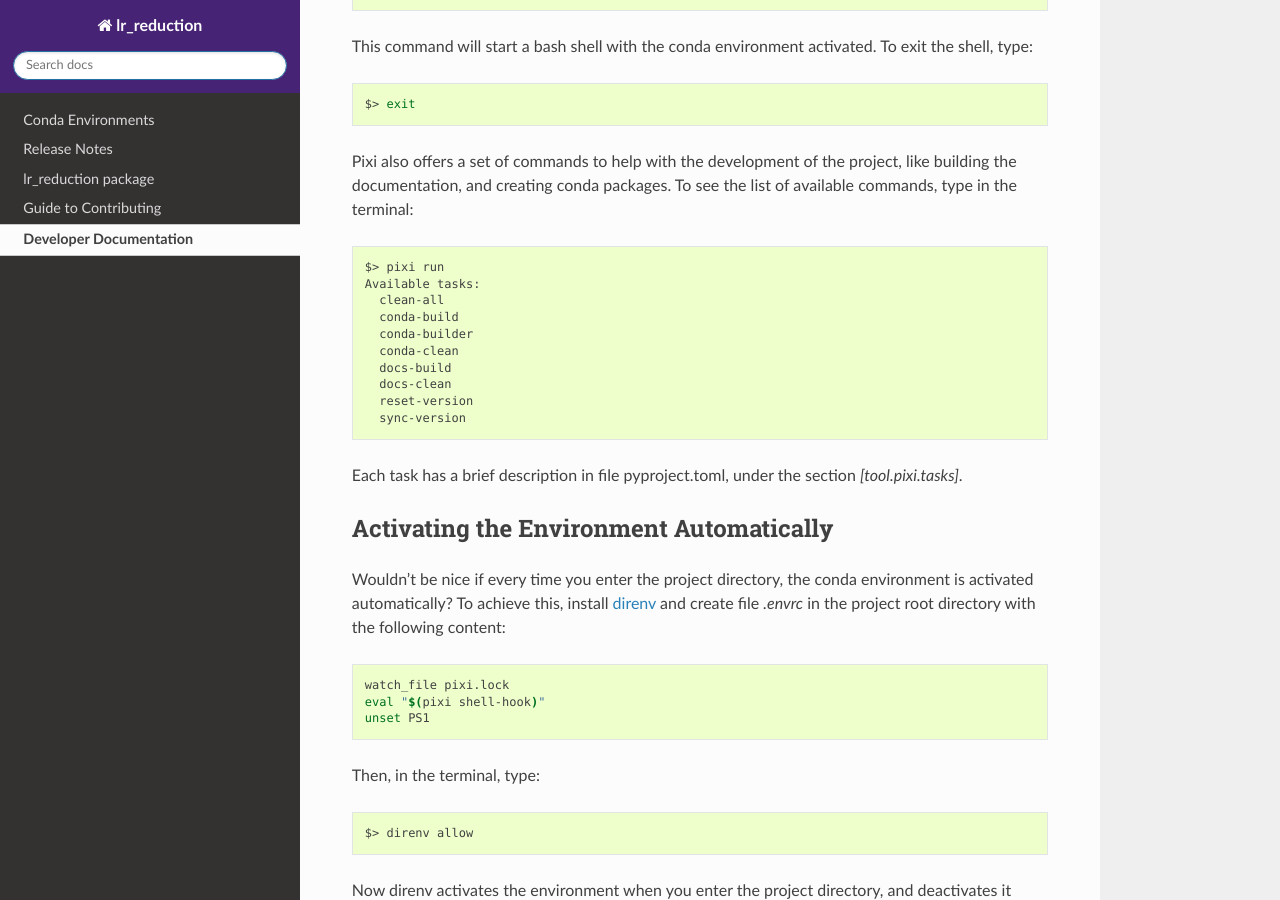
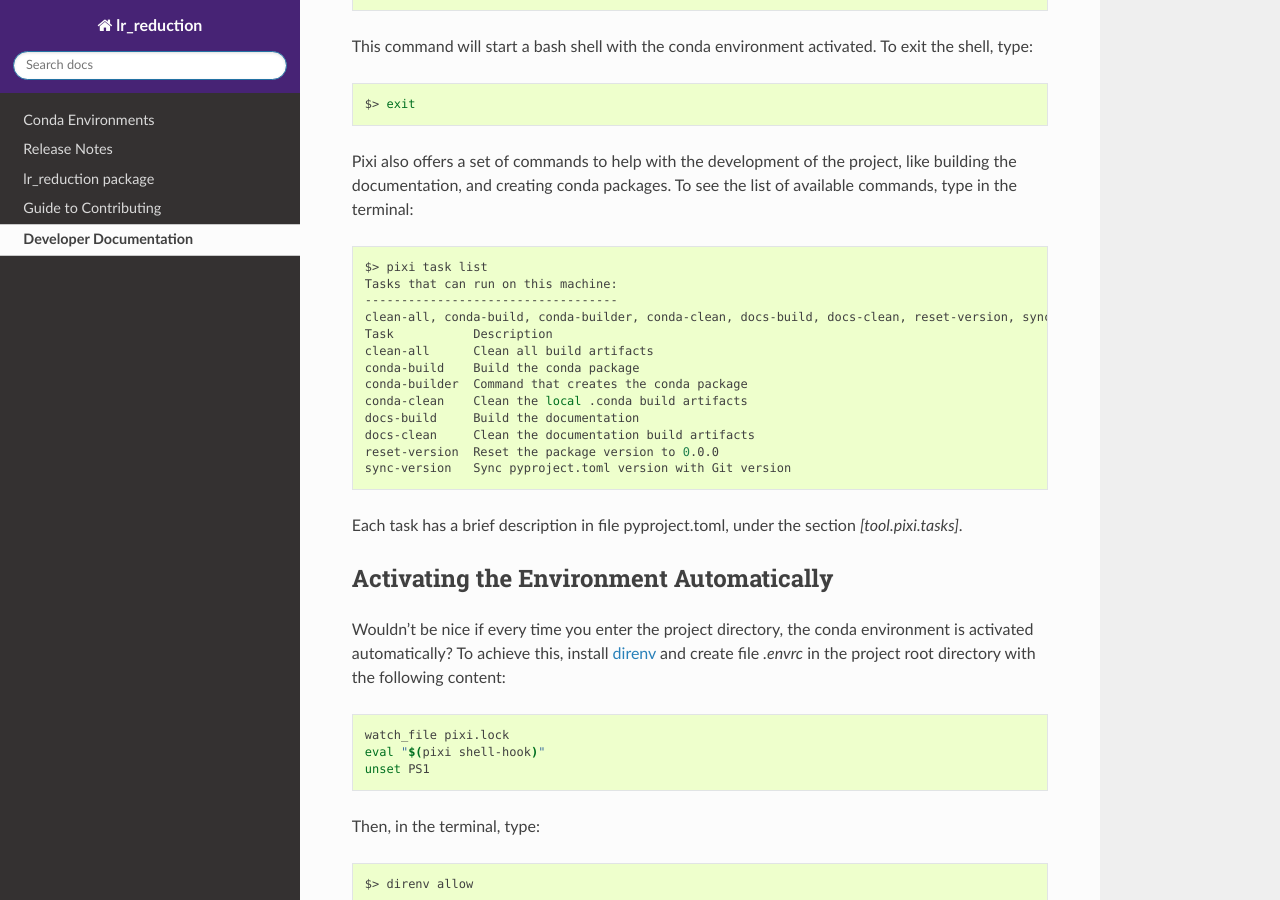
Before and after one commit to neutrons/LiquidsReflectometer, a Sphinx documentation site: the page built from docs/developer/developer.rst, in a window 1280 px wide and 900 px high, scrolled down 950 px. Built offline with Sphinx 7.4.7 and the Read the Docs theme 3.1.0, drawn with Linux system fonts in a browser that asks for light colours; the version number is read from the project's files by our own code.

Commit message:
update developer documentation and refine task descriptions in pyproject.toml
Signed-off-by: Jose Borreguero <borreguero@gmail.com>

```diff
--- a/docs/developer/developer.rst
+++ b/docs/developer/developer.rst
@@ -50,16 +50,19 @@ To see the list of available commands, type in the terminal:
 
 .. code-block:: bash
 
-   $> pixi run
-   Available tasks:
-     clean-all
-     conda-build
-     conda-builder
-     conda-clean
-     docs-build
-     docs-clean
-     reset-version
-     sync-version
+   $> pixi task list
+   Tasks that can run on this machine:
+   -----------------------------------
+   clean-all, conda-build, conda-builder, conda-clean, docs-build, docs-clean, reset-version, sync-version, test-all
+   Task           Description
+   clean-all      Clean all build artifacts
+   conda-build    Build the conda package
+   conda-builder  Command that creates the conda package
+   conda-clean    Clean the local .conda build artifacts
+   docs-build     Build the documentation
+   docs-clean     Clean the documentation build artifacts
+   reset-version  Reset the package version to 0.0.0
+   sync-version   Sync pyproject.toml version with Git version
 
 
 Each task has a brief description in file pyproject.toml, under the section `[tool.pixi.tasks]`.
@@ -68,7 +71,7 @@ Each task has a brief description in file pyproject.toml, under the section `[to
 Activating the Environment Automatically
 ----------------------------------------
 Wouldn't be nice if every time you enter the project directory, the conda environment is activated automatically?
-To achieve this, install `direnv <https://direnv.net/docs/installation.html>`_
+To achieve this, install `direnv <https://pixi.sh/latest/integration/third_party/direnv/>`_
 and create file `.envrc` in the project root directory with the following content:
 
 .. code-block:: bash
--- a/pyproject.toml
+++ b/pyproject.toml
@@ -78,7 +78,7 @@ platforms = ["linux-64"]  # add additional platforms as needed
 # Conda packages (no PyPi) to be enumerated within the conda package to be built.
 [tool.pixi.package.run-dependencies]
 python = ">=3.10"
-lmfit = "*"
+lmfit = ">=1.3.0,<1.4.0"
 mantid = ">=6.12.0.2"
 matplotlib = ">=3.9.4,<4"
 
@@ -91,7 +91,6 @@ python = ">=3.10"
 lmfit = "*"
 mantid = ">=6.12.0.2"
 matplotlib = ">=3.9.4,<4"
-conda-verify = ">=3.4.2,<4"
 conda-build = ">=24.5.1,<25"
 
 # Pypi packages to be installed in the environments with `pip`
```
